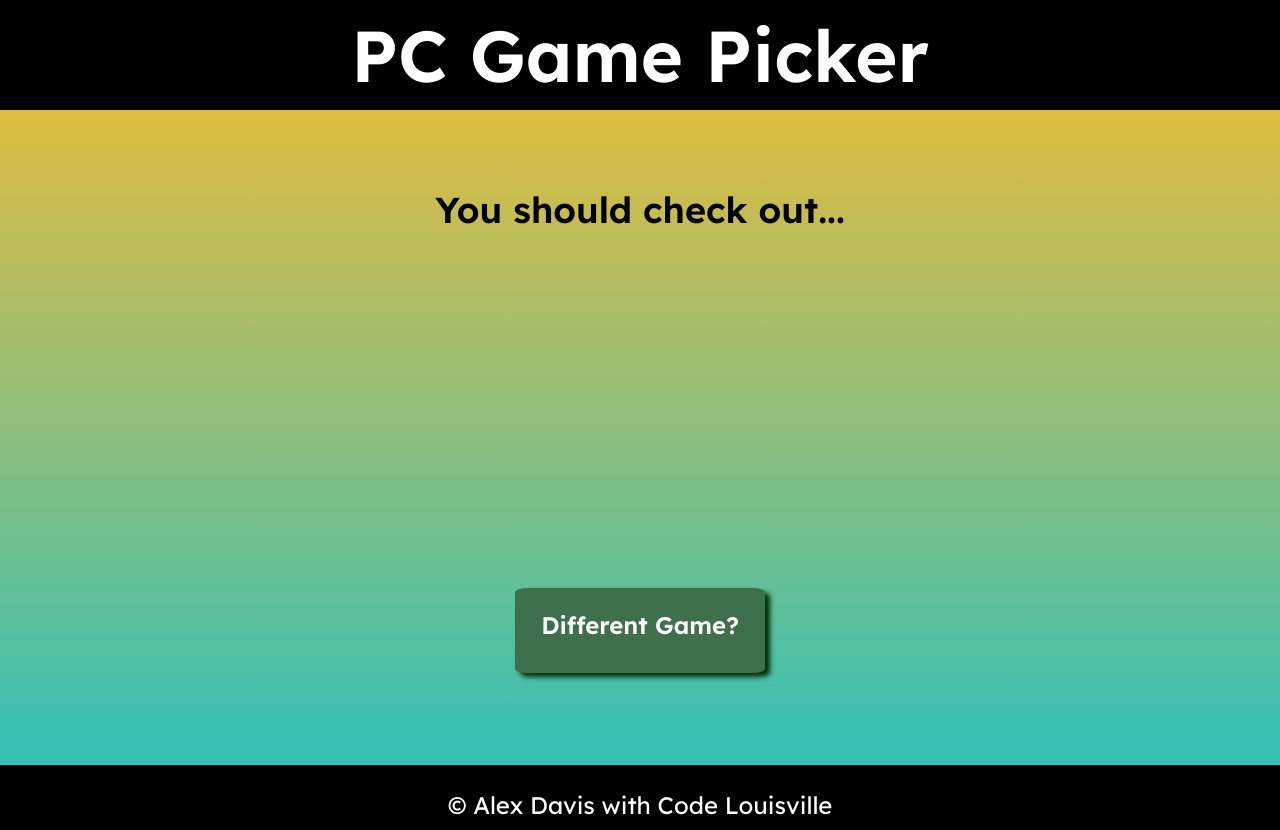
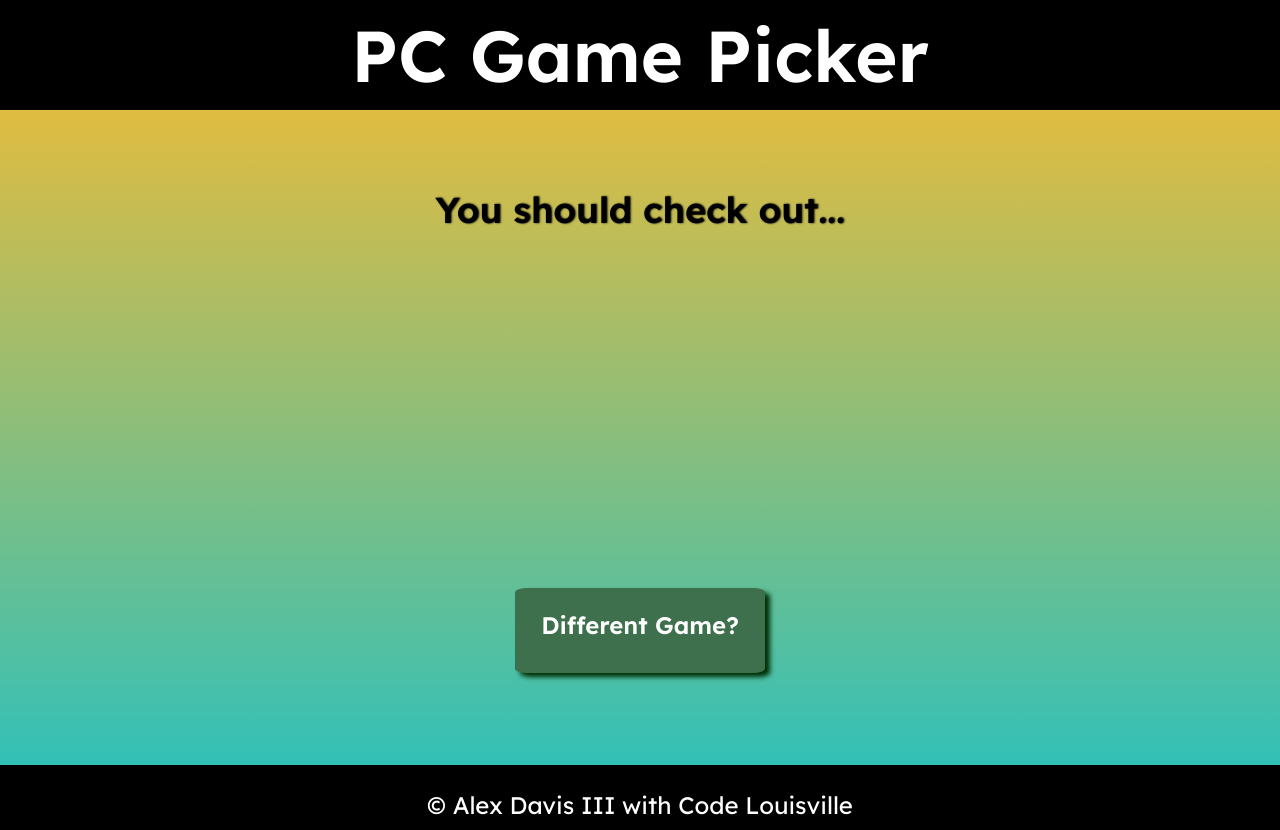
Before and after one commit to AlexDavisIII/Project-Fun, a website with bundled scripts: page index.html in a window 1280 px wide. Built offline with nearby package versions, Linux system fonts and the light colour scheme; no server answers; files whose address does not match are found by name.

```diff
--- a/index.html
+++ b/index.html
@@ -33,7 +33,7 @@
         <div id="quoteContainer">
             <p id="quoteList"></p>
         </div>
-        <p>&copy; Alex Davis with Code Louisville</p>
+        <p id="copyright"></p>
     </footer>
 
     <script src="script.js" type="module"></script>
--- a/script.js
+++ b/script.js
@@ -6,12 +6,13 @@
 const featuredHeading = document.getElementById('featuredHeading');
 const featuredGame = document.getElementById('featuredGame');
 const randomizer = document.getElementById('randomizer');
-
+const copyright = document.getElementById('copyright');
 //checking to make sure things even connected in the first place
 console.log("hello");
 
 //Sets html text to static headings
 featuredHeading.innerHTML = "<h1>You should check out...<h1>"
+copyright.innerHTML = "<p>&copy; Alex Davis III with Code Louisville</p>"
 
 
 //makes a heading based on two paramateres. Whether it is an h1-h5 tag and the message
@@ -71,10 +72,11 @@
 }
 
 
-
+//function calls for displaying information to the app
 setHeading("h1", "PC Game Picker");
 getPersonalQuote();
 getGames();
+
 
 //Event Listeners
 randomizer.addEventListener('click', () => {
--- a/style.css
+++ b/style.css
@@ -55,6 +55,7 @@
 
 #featuredHeading{
     font-size: 1.5em;
+    text-shadow: 1px 0 2px black;
 }
 
 #quoteContainer{
```
Also changed, not shown: README.md.
